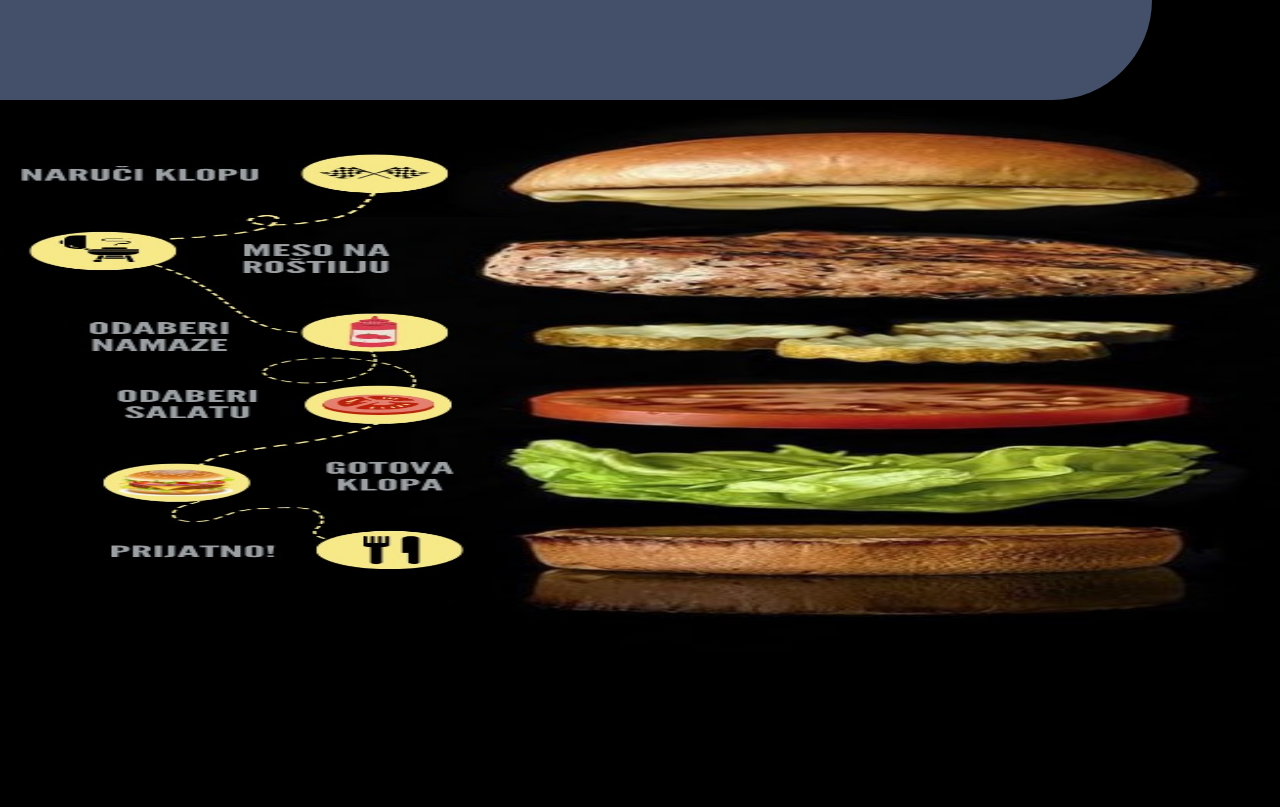
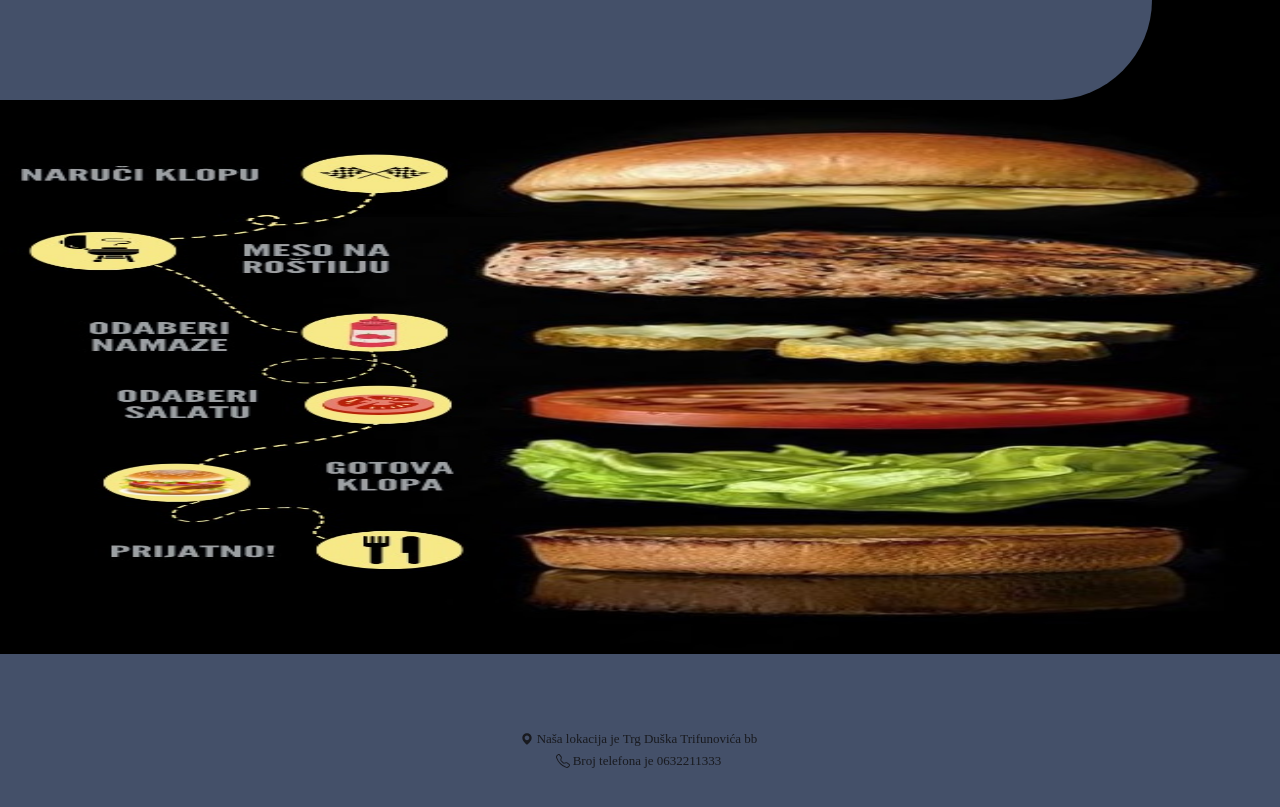
Before and after one commit to DragisaDraskovic/fastfood, a React (Create React App) app: page / in a window 1280 px wide. Shown: the part 919-1726 px from the top of the page. Before the commit the page ends 1573 px from the top, so only its background shows below. Built offline with nearby package versions, Linux system fonts and the light colour scheme; a web font is replaced by a local one.

Commit message:
Finish footer

```diff
--- a/src/components/carousel/firstCarousel/FirstCarousel.js
+++ b/src/components/carousel/firstCarousel/FirstCarousel.js
@@ -15,7 +15,7 @@ const FirstCarousel = () => {
   return (
     <div className="embla" ref={emblaRef}>
       <div className="embla__container">
-        <div className="embla__slide"><Card image={imgBurger} text='PLJESKAVICE'/></div>
+        <div className="embla__slide"><Card image={imgBurger} text='ROŠTILJ'/></div>
         <div className="embla__slide"><Card image={imgTortilla} text='TORTILJE'/></div>
         <div className="embla__slide"><Card image={imgFries} text='POMFRIT'/></div>
         <div className="embla__slide"><Card image={imgSendwitsch} text='SENDVIČI'/></div>
--- /dev/null
+++ b/src/components/footer/MainFooter.css
@@ -0,0 +1,30 @@
+.footerContainer {
+    width: 100vw;
+    height: 15vw;
+    background-color: #445069;
+}
+
+.footerContainer {
+    display: flex;
+    flex-direction: column;
+    justify-content: center;
+    align-items: center;
+}
+
+.textFooter {
+    font-size: 13px;
+    margin: 3px;
+    color: #191a1f;
+}
+
+.footerLocation {
+    display: flex;
+    flex-direction: row;
+    align-items: center;
+}
+
+.footerPhone {
+    display: flex;
+    flex-direction: row;
+    align-items: center;
+}
--- /dev/null
+++ b/src/components/footer/MainFooter.js
@@ -0,0 +1,22 @@
+import React from 'react'
+
+import './MainFooter.css'
+import { BiSolidMap as Map } from 'react-icons/bi'
+import { BsTelephone as Phone } from 'react-icons/bs'
+
+const MainFooter = () => {
+  return (
+    <div className='footerContainer'>
+      <div className='footerLocation'>
+        <Map size='14px' color='#191a1f'/>
+        <p className='textFooter'> Naša lokacija je Trg Duška Trifunovića bb</p>
+      </div>
+      <div className='footerPhone'>
+        <Phone size='14px' color='#191a1f'/>
+        <p className='textFooter'> Broj telefona je 0632211333</p>
+      </div>
+    </div>
+  )
+}
+
+export default MainFooter
--- a/src/components/magic/Magic.css
+++ b/src/components/magic/Magic.css
@@ -29,5 +29,5 @@
 }
 
 .magicArrow {
-    margin-top: 15px;
+    margin-top: 1px;
 }
--- a/src/components/mainPage/MainPage.js
+++ b/src/components/mainPage/MainPage.js
@@ -5,6 +5,7 @@ import './MainPage.css'
 import Navbar from '../navbar/Navbar'
 import FirstCarousel from '../carousel/firstCarousel/FirstCarousel'
 import Magic from '../magic/Magic'
+import MainFooter from '../footer/MainFooter'
 
 
 const MainPage = () => {
@@ -14,6 +15,7 @@ const MainPage = () => {
         <h2 className='wellcomeText'>Dobrodošli!</h2>
         <FirstCarousel />
         <Magic />
+        <MainFooter />
     </>
   )
 }
```
